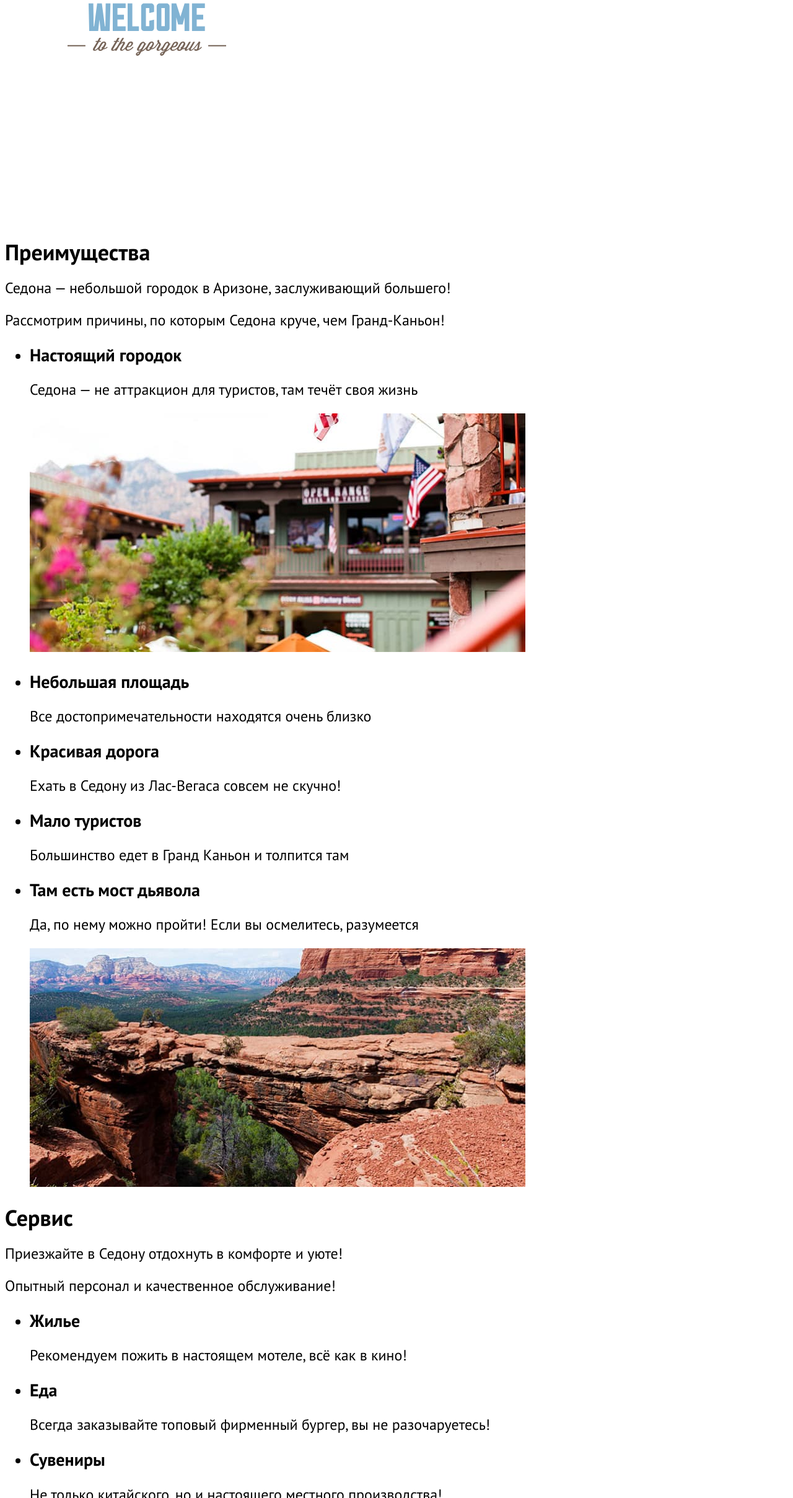
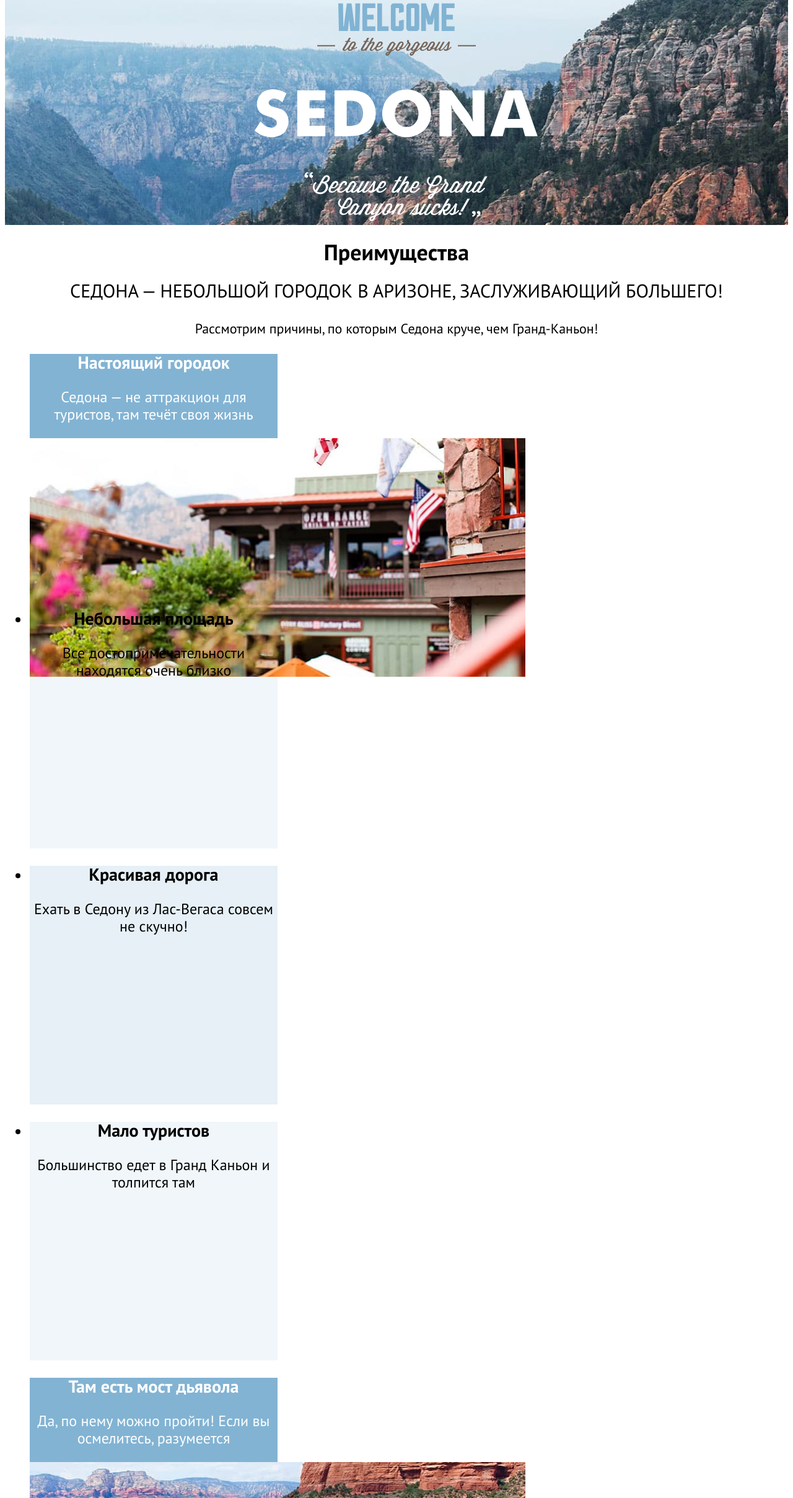
Before and after one commit to htmlacademy-htmlcss/2458259-sedona-1, a plain HTML site: page index.html in a window 1280 px wide. Shown: the part 383-2800 px from the top of the page at 62% size. Drawn offline with Linux system fonts and the light colour scheme; files whose address does not match are found by name.

Commit message:
Css наброски

```diff
--- a/index.html
+++ b/index.html
@@ -63,17 +63,17 @@
             </p>
             <img src="images/photo-1.jpg" width="800" height="385" alt="Вид на здания города Седона">
           </li>
-          <li class="advantages-item">
+          <li class="advantages-item advantages-square">
             <h3 class="advantages-title">Небольшая площадь</h3>
             <p class="text-s">
               Все достопримечательности находятся очень близко
             </p>
           </li>
-          <li class="advantages-item">
+          <li class="advantages-item advantages-road">
             <h3 class="advantages-title">Красивая дорога</h3>
             <p class="text-s">Ехать в Седону из Лас-Вегаса совсем не скучно!</p>
           </li>
-          <li class="advantages-item">
+          <li class="advantages-item advantages-turists">
             <h3 class="advantages-title">Мало туристов</h3>
             <p class="text-s">Большинство едет в Гранд Каньон и толпится там</p>
           </li>
@@ -97,7 +97,7 @@
               Рекомендуем пожить в настоящем мотеле, всё как в кино!
             </p>
           </li>
-          <li class="service-item">
+          <li class="service-item service-food">
             <h3 class="service-title">Еда</h3>
             <p class="text-s">
               Всегда заказывайте топовый фирменный бургер, вы не разочаруетесь!
@@ -156,7 +156,7 @@
           </li>
         </ul>
         <a class="footer-contacts-adress-phone" href="tel:+78128121212">+7 (812) 812-12-12</a>
-        <a class="about-creators" href="https://htmlacademy.ru/"><img src="images/HTML Academy.svg" width="115"
+        <a class="about-creators" href="https://htmlacademy.ru/"><img src="images/html-academy.svg" width="115"
             height="33" alt="Логотип HTML Academy"></a>
       </section>
     </footer>
--- a/styles/styles.css
+++ b/styles/styles.css
@@ -16,4 +16,87 @@ body{
   font-family: "PT Sans", sans-serif;
   font-size: 24px;
   line-height: 28px;
+  text-align: center;
 }
+/* Button??? */
+.button {
+  color: #ffffff;
+  background-color: #756157;
+}
+
+
+/* Header */
+ .navigation-link{
+  font-size: 20px;
+  line-height: 24px;
+  color: #000000;
+  text-decoration: none;
+  text-transform: capitalize;
+ }
+ /* Hero */
+.hero {
+  background-image:url("../images/index-background.jpg");
+  background-color: #756157 ;
+  background-size: 100% auto;
+  background-repeat: no-repeat;
+}
+/* Text size advantages*/
+.text-l{
+  font-size: 30px;
+  line-height: 36px;
+  text-transform: uppercase;
+}
+
+.text-m{
+font-size: 22px;
+line-height: 26px;
+font-weight: 400;
+}
+/* Advantages*/
+.advantages-item{
+  width: 400px;
+  height: 385px;
+  background-color: #82B3D3;
+  color: #ffffff;
+}
+.advantages-square,
+.advantages-turists{
+  background-color:rgba(131, 179, 211, 0.12) ;
+  color: #000000;
+}
+.advantages-road{
+  background-color:rgba(131, 179, 211, 0.20) ;
+  color: #000000;
+}
+/* Text size heading*/
+.heading-m{
+  font-size: 22px;
+  line-height: 26px;
+  font-weight: 400;
+}
+/* Service */
+.service-item {
+  width: 400px;
+  height: 385px;
+  background-color:rgba(131, 179, 211, 0.12) ;
+}
+.service-food {
+  background-color: #ffffff;
+}
+/* Search */
+.search{}
+
+/* Newsletter */
+.newsletter {
+  background-color: #756157;
+  color: #ffffff;
+}
+/* Footer */
+/* Contact phone*/
+.footer-contacts-adress-phone {
+  color: #000000;
+  font-size: 40px;
+  line-height: 40px;
+  text-transform: uppercase;
+  text-decoration: none;
+}
```
Also changed, not shown: catalog.html (+1 -1 lines).
